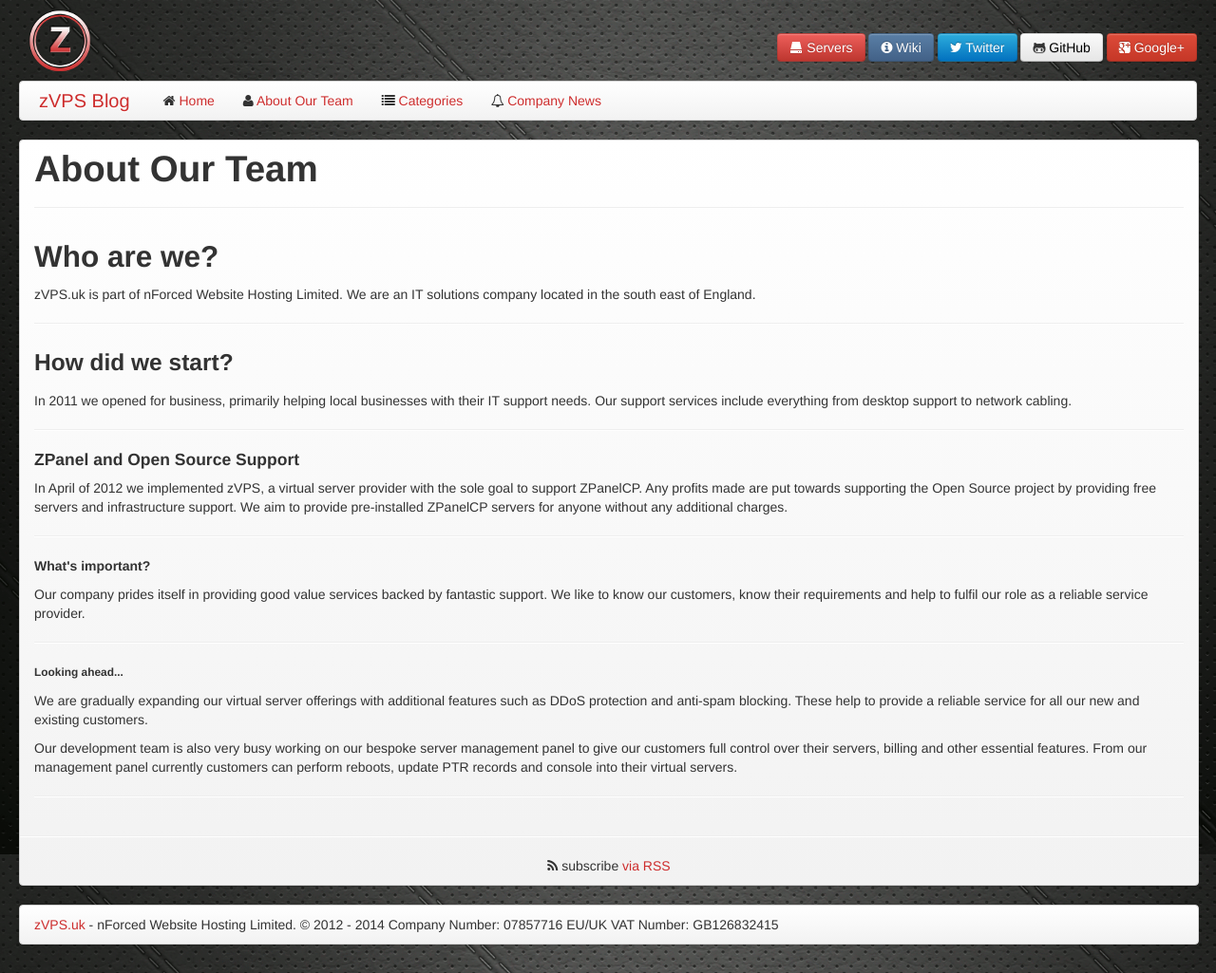
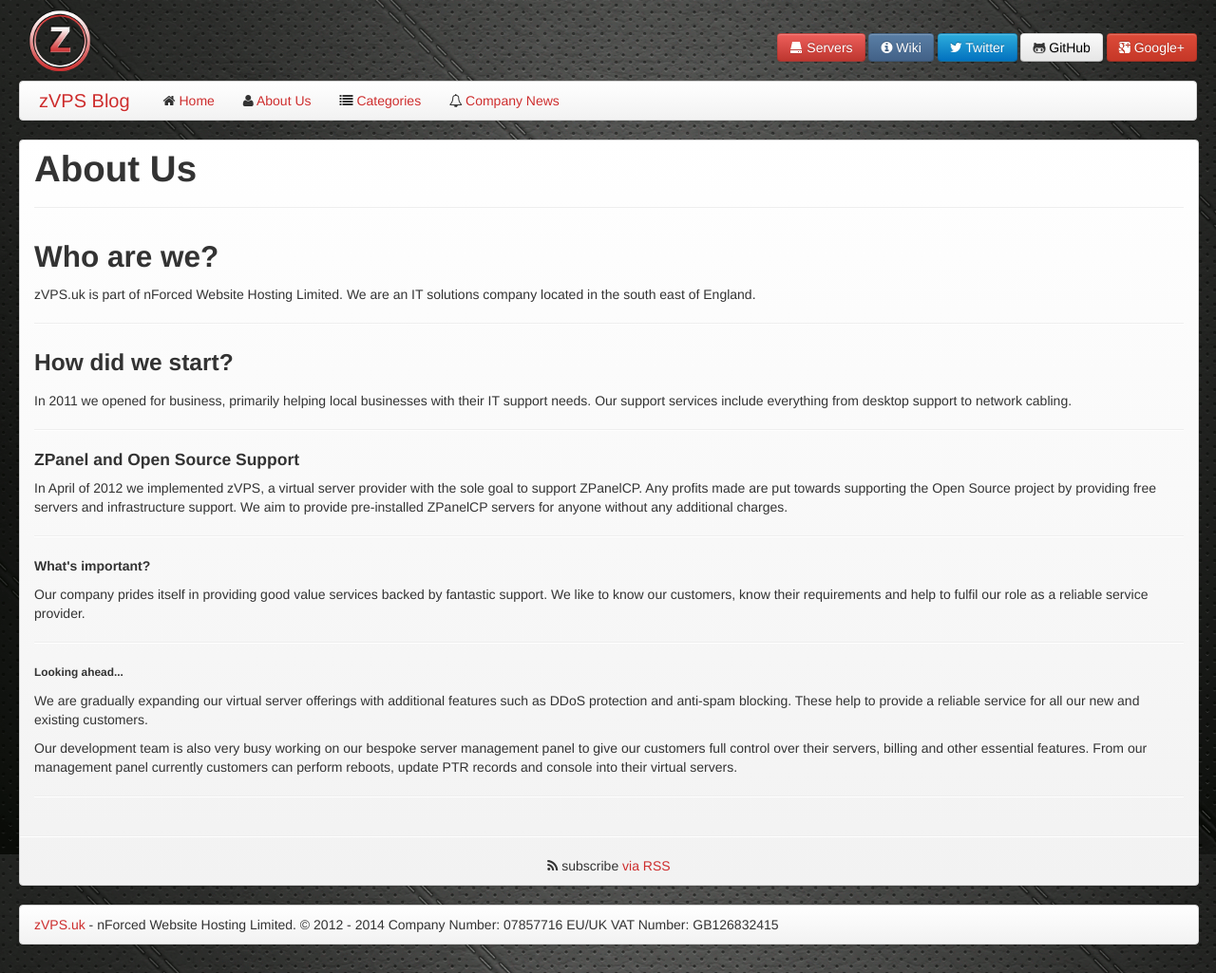
Before and after one commit to Caffe1neAdd1ct/zvps-blog, a Jekyll site: the page built from about.html, in a window 1280 px wide. Shown: the whole page at 95% size. Built offline with Jekyll 4.4.1, drawn with Linux system fonts in a browser that asks for light colours.

Commit message:
Changed to about us, as the page content is about the company rather than the team.

```diff
--- a/about.html
+++ b/about.html
@@ -1,6 +1,6 @@
 ---
 layout: page
-title: About Our Team
+title: About Us
 permalink: /about/
 icon: icon-user
 ---
```
